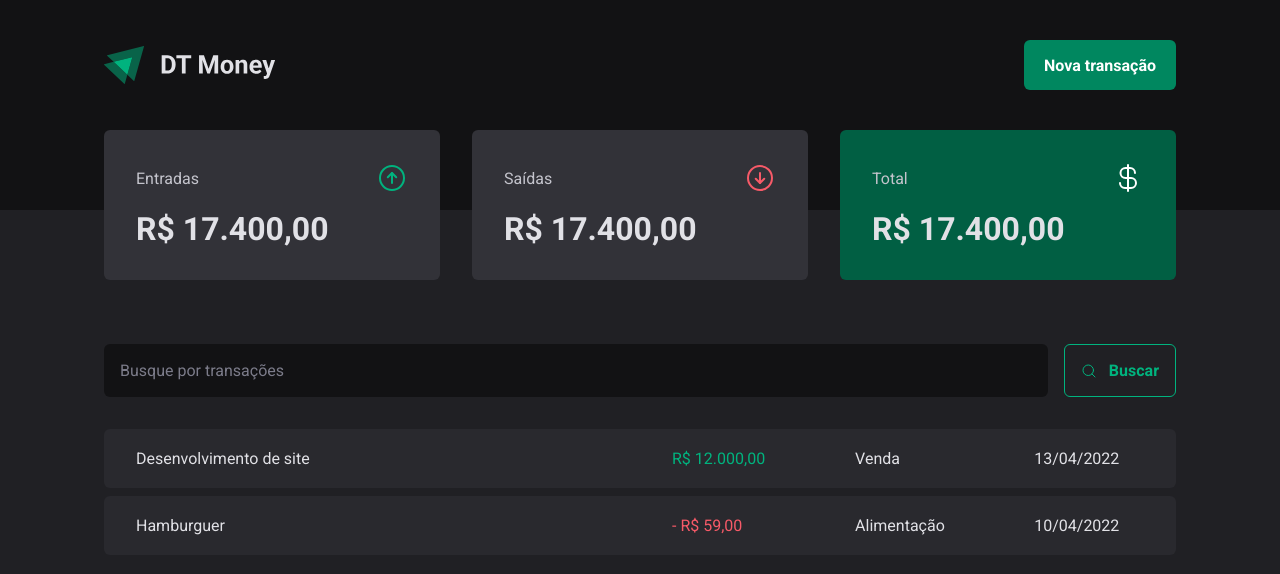
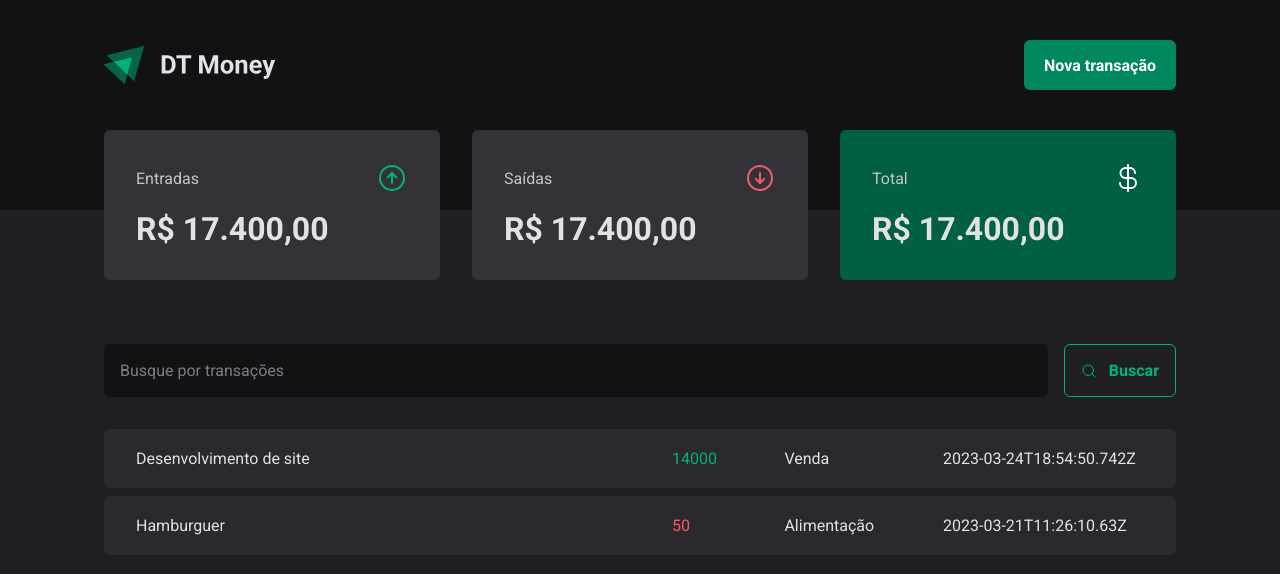
Before and after one commit to leozabotto/react-ignite-03, a React (Vite) app: page / in a window 1280 px wide. Shown: the top 574 px of the page. Built offline with nearby package versions, Linux system fonts and the light colour scheme; data requests are answered from the project's data file.

Commit message:
json server setup

```diff
--- a/package.json
+++ b/package.json
@@ -5,6 +5,7 @@
   "type": "module",
   "scripts": {
     "dev": "vite",
+    "dev-server": "npx json-server server.json -w -d 500",
     "build": "tsc && vite build",
     "preview": "vite preview"
   },
--- /dev/null
+++ b/server.json
@@ -0,0 +1,20 @@
+{
+  "transactions":  [
+    {
+      "id": 1,
+      "description": "Desenvolvimento de site",
+      "type": "income",
+      "category": "Venda",
+      "price": 14000,
+      "createdAt": "2023-03-24T18:54:50.742Z"
+    },
+    {
+      "id": 2,
+      "description": "Hamburguer",
+      "type": "outcome",
+      "category": "Alimentação",
+      "price": 50,
+      "createdAt": "2023-03-21T11:26:10.63Z"
+    }
+  ]
+}
--- a/src/pages/Transactions/index.tsx
+++ b/src/pages/Transactions/index.tsx
@@ -1,3 +1,4 @@
+import { useEffect, useState } from 'react'
 import { Header } from '../../components/Header'
 import { Summary } from '../../components/Summary'
 import { SearchForm } from './components/SearchForm'
@@ -9,6 +10,20 @@
 } from './styles'
 
 export function Transactions() {
+  const [transactions, setTransactions] = useState<Transaction[]>([])
+
+  async function loadTransactions() {
+    const response = await fetch('http://localhost:3000/transactions')
+    const data = await response.json()
+
+    console.log(transactions)
+    setTransactions(data)
+  }
+
+  useEffect(() => {
+    loadTransactions()
+  }, [])
+
   return (
     <div>
       <Header />
@@ -19,22 +34,20 @@
 
         <TransactionsTable>
           <tbody>
-            <tr>
-              <td width="50%">Desenvolvimento de site</td>
-              <td>
-                <PriceHighlight variant="income">R$ 12.000,00</PriceHighlight>
-              </td>
-              <td>Venda</td>
-              <td>13/04/2022</td>
-            </tr>
-            <tr>
-              <td width="50%">Hamburguer</td>
-              <td>
-                <PriceHighlight variant="outcome">- R$ 59,00</PriceHighlight>
-              </td>
-              <td>Alimentação</td>
-              <td>10/04/2022</td>
-            </tr>
+            {transactions.map((transaction) => {
+              return (
+                <tr key={transaction.id}>
+                  <td width="50%">{transaction.description}</td>
+                  <td>
+                    <PriceHighlight variant={transaction.type}>
+                      {transaction.price}
+                    </PriceHighlight>
+                  </td>
+                  <td>{transaction.category}</td>
+                  <td>{transaction.createdAt}</td>
+                </tr>
+              )
+            })}
           </tbody>
         </TransactionsTable>
       </TransactionsContainer>
```
Also changed, not shown: src/contexts/TransactionsContext.tsx (added, +24 -0 lines).
